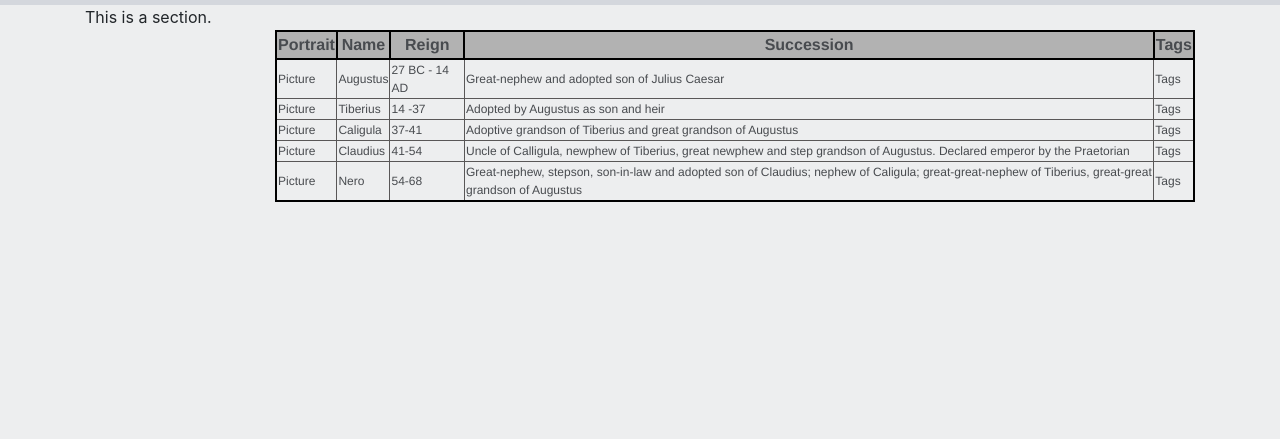
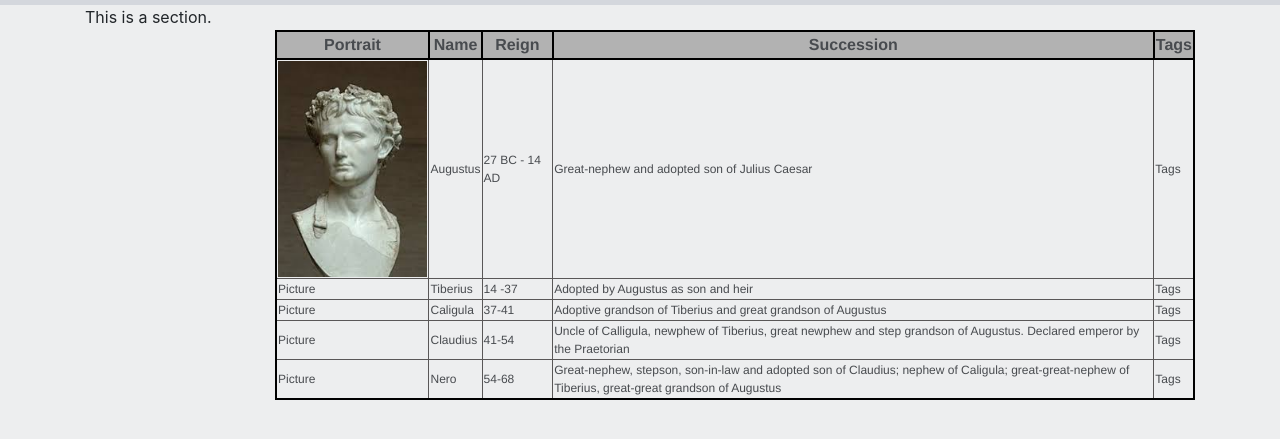
Before and after one commit to Aurian-Nogues/CS50W-Project0, a plain HTML site: page Claudian.html in a window 1280 px wide. Shown: the part 51-490 px from the top of the page. Drawn offline with nearby package versions, Linux system fonts and the light colour scheme.

Commit message:
added pictures

```diff
--- a/Claudian.html
+++ b/Claudian.html
@@ -47,7 +47,7 @@
                             <th>Tags</th>
                         </tr>
                         <tr>
-                            <td>Picture</td>
+                            <td><img src="/images/Claudian/Augustus.jpg" alt="Augustus" width="100%"></td>
                             <td>Augustus</td>
                             <td>27 BC - 14 AD</td>
                             <td>Great-nephew and adopted son of Julius Caesar</td>
```
Also changed, not shown: Images/Claudian/Augustus.jpg (added), Images/Claudian/Caligula.jpg (added), Images/Claudian/Claudius.jpg (added), Images/Claudian/Nero.jpg (added), Images/Claudian/Tiberius.jpg (added).
